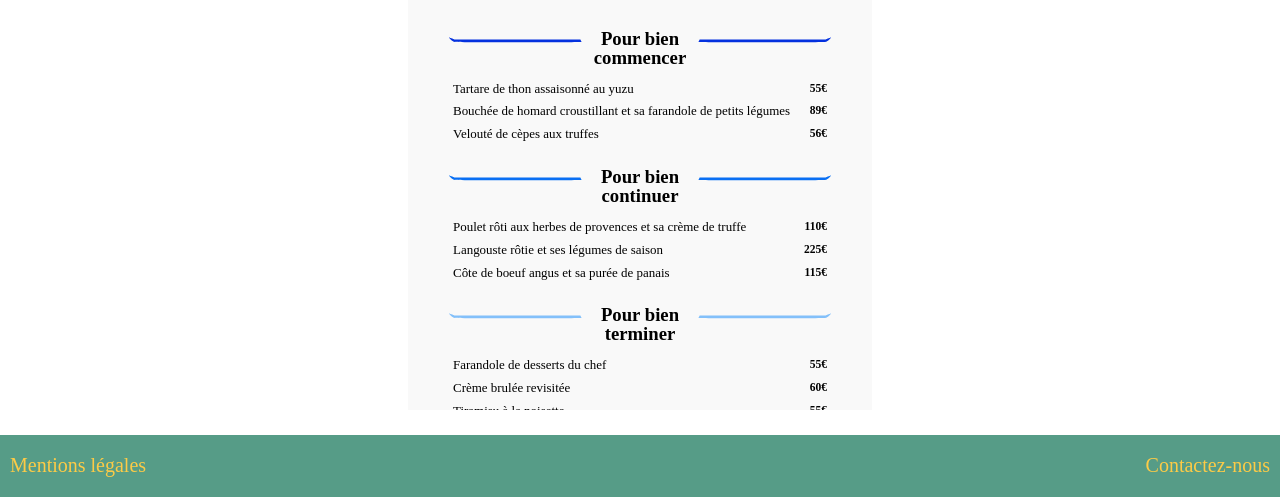
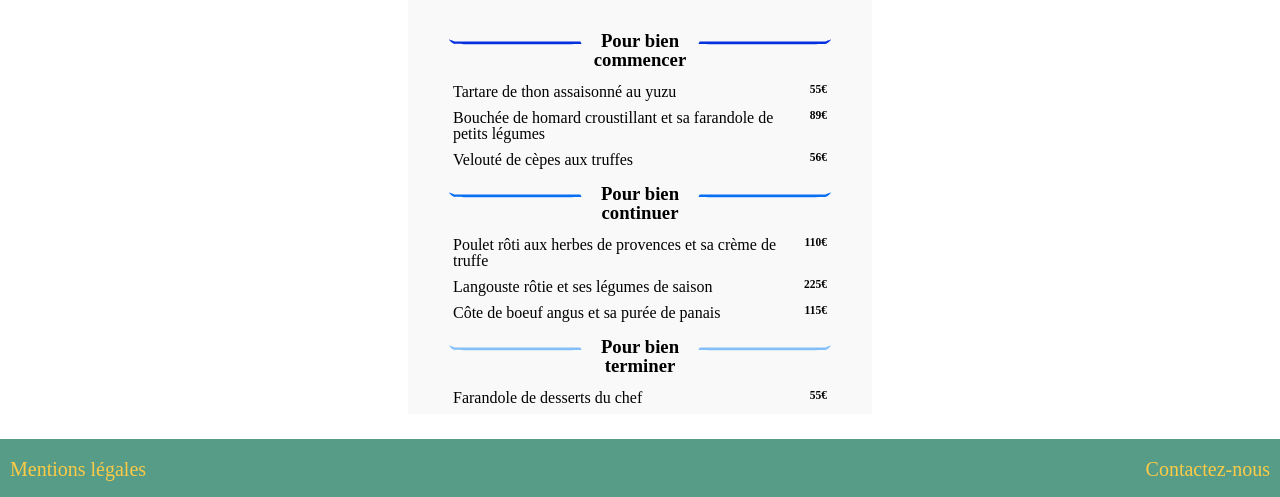
Before and after one commit to Chris92i/P3_TEIXEIRA_CHRISTOPHE, a website: page pages/P3_le_delice.html in a window 1280 px wide. Shown: the part 303-800 px from the top of the page. Drawn offline with Linux system fonts and the light colour scheme; a web font is replaced by a local one.

Commit message:
correction p3 et p4

```diff
--- a/pages/P3_le_delice.html
+++ b/pages/P3_le_delice.html
@@ -36,15 +36,15 @@
                             </g>
                         </svg>
                     </div>
-                    <article class="article_P1">
+                    <article class="article_P1 M1-font">
                         <h3>Tartare de thon assaisonné au yuzu</h3>
                     </article>
                     <div class="prix">55€</div>
-                    <article class="article_P1">
+                    <article class="article_P1 M1-font">
                         <h3>Bouchée de homard croustillant et sa farandole de petits légumes</h3>
                     </article>
                     <div class="prix">89€</div>
-                    <article class="article_P1">
+                    <article class="article_P1 M1-font">
                         <h3>Velouté de cèpes aux truffes</h3>
                     </article>
                     <div class="prix">56€</div>
@@ -63,7 +63,7 @@
                             </g>
                         </svg>
                     </div>
-                    <article class="article_P1">
+                    <article class="article_P1 M1-font">
                         <h3>Poulet rôti aux herbes de provences et sa crème de truffe</h3>
                     </article >
                     <div class="prix">110€</div>
@@ -71,7 +71,7 @@
                         <h3>Langouste rôtie et ses légumes de saison</h3>
                     </article>
                     <div class="prix">225€</div>
-                    <article class="article_P1">
+                    <article class="article_P1 M1-font">
                         <h3>Côte de boeuf angus et sa purée de panais</h3>
                     </article>
                     <div class="prix">115€</div>
@@ -90,15 +90,15 @@
                             </g>
                         </svg>
                     </div>
-                    <article class="article_P1">
+                    <article class="article_P1 M1-font">
                         <h3>Farandole de desserts du chef</h3>
                     </article>
                     <div class="prix">55€</div>
-                    <article class="article_P1">
+                    <article class="article_P1 M1-font">
                         <h3>Crème brulée revisitée</h3>
                     </article>
                     <div class="prix">60€</div>
-                    <article class="article_P1">
+                    <article class="article_P1 M1-font">
                         <h3>Tiramisu à la noisette</h3>
                     </article>
                     <div class="prix">55€</div>
--- a/style.scss
+++ b/style.scss
@@ -391,6 +391,9 @@ svg {
     svg{
         margin-top: 10px;
     }
+    .article_P1{
+
+    }
 }
 
 .entree,
@@ -446,6 +449,20 @@ svg {
     }
     .trait-M3-T3{
         fill: $couleur_8;
+    }
+    .M1-font{
+        font-family: $font_la_palette_3;
+        font-size: 16px;
+        @include mobile-only{
+            font-size: 0.9em;
+        }
+    }
+    h3{
+        font-family: $font_la_palette_3;
+        font-size: 16px;
+        @include mobile-only{
+            font-size: 0.9em;
+        }
     }
 }
 
```
Also changed, not shown: style.css, 1 other file.
